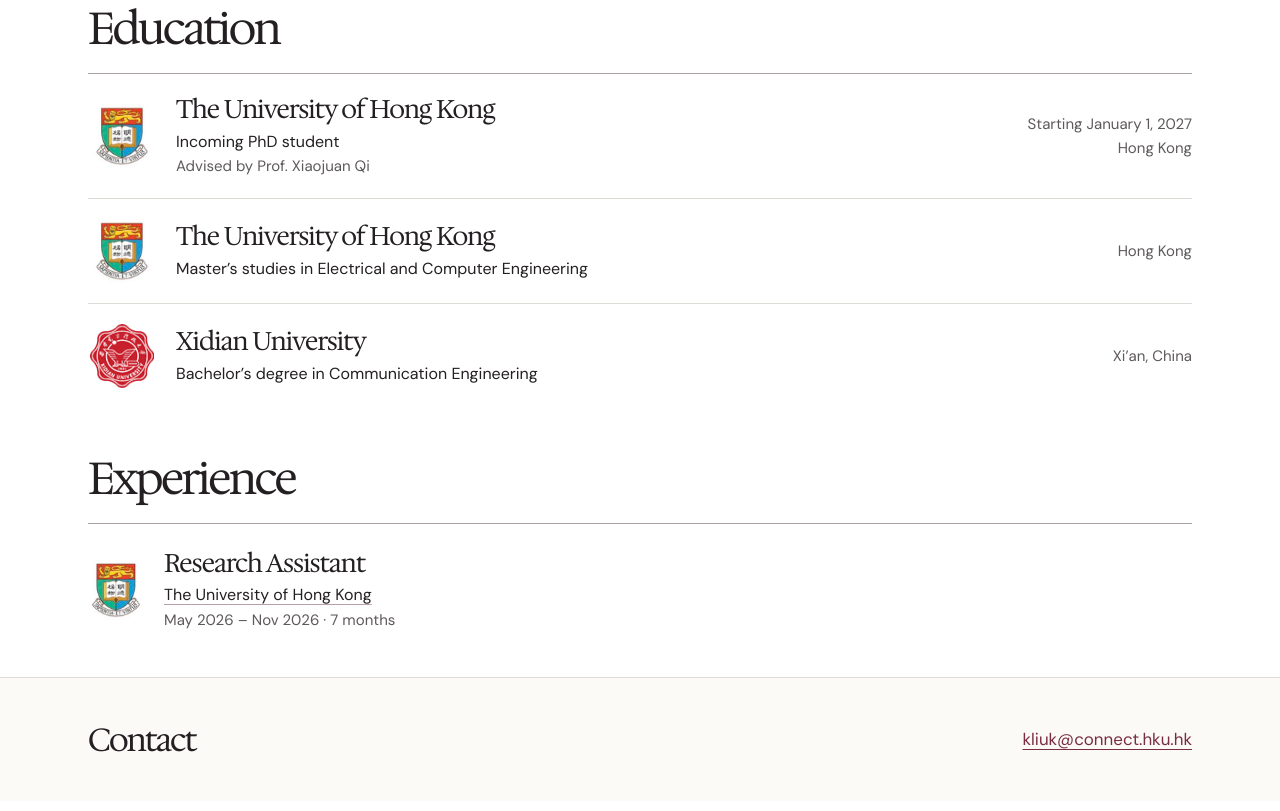
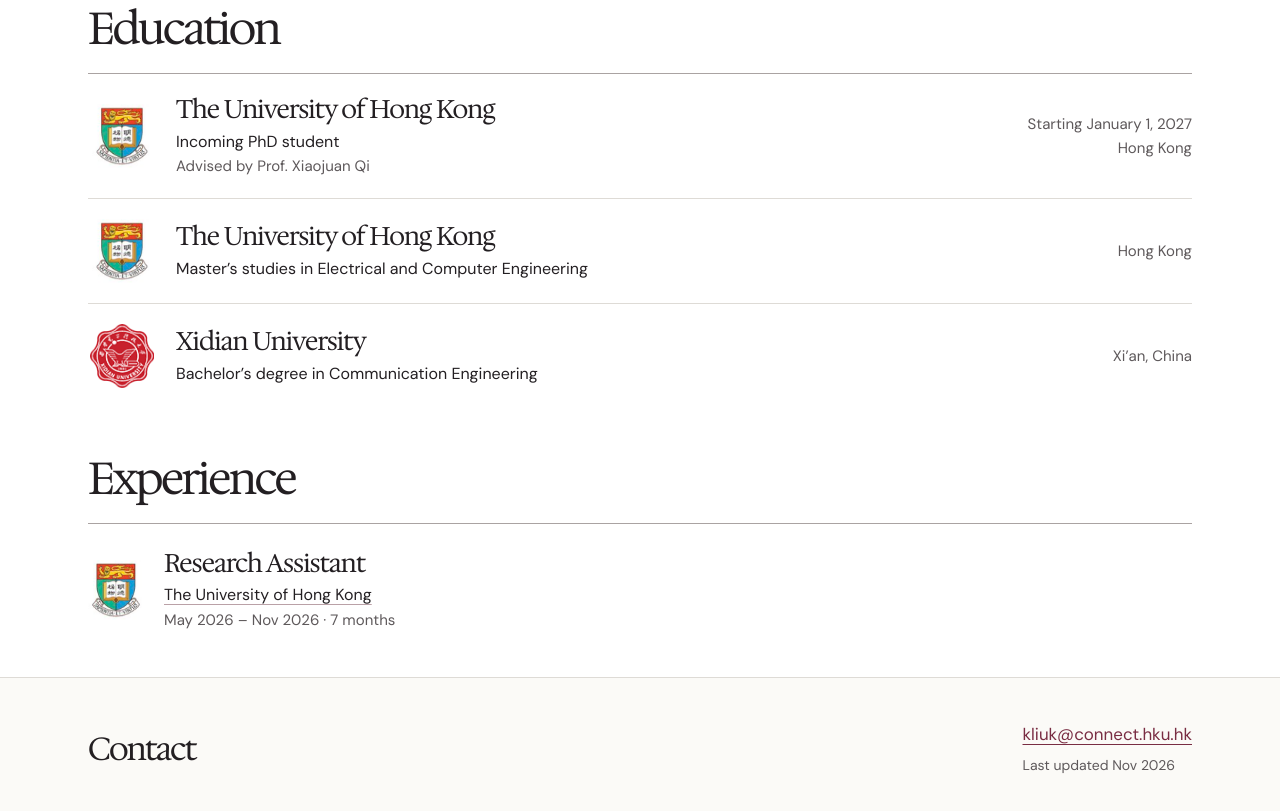
Before and after one commit to kaiknower/liuchenzhi, a plain HTML site: page index.html in a window 1280 px wide. Shown: the part 2429-3240 px from the top of the page. Drawn offline with Linux system fonts and the light colour scheme.

Commit message:
Show November 2026 update date beneath the contact email

```diff
--- a/index.html
+++ b/index.html
@@ -7,7 +7,7 @@
   <title>Chenzhi Liu | Robotics &amp; Embodied AI</title>
   <meta name="description" content="Chenzhi Liu studies robot learning, mobile manipulation, and visual navigation. He will begin his PhD at the University of Hong Kong on January 1, 2027.">
   <link rel="icon" href="assets/fox-transparent.png" type="image/png" sizes="56x56">
-  <link rel="stylesheet" href="style.css?v=e4fd411012">
+  <link rel="stylesheet" href="style.css?v=9b1dbd3a67">
 </head>
 <body id="top">
   <a class="skip" href="#about">Skip to content</a>
@@ -202,7 +202,10 @@
   <footer id="contact">
     <div class="wrap footer-inner">
       <h2>Contact</h2>
-      <a class="email" href="mailto:kliuk@connect.hku.hk">kliuk@connect.hku.hk</a>
+      <div>
+        <a class="email" href="mailto:kliuk@connect.hku.hk">kliuk@connect.hku.hk</a>
+        <p class="last-updated">Last updated <time datetime="2026-11">Nov 2026</time></p>
+      </div>
     </div>
   </footer>
   <script src="previews.js?v=ee3ad4b5ae"></script>
--- a/style.css
+++ b/style.css
@@ -233,6 +233,7 @@ h3 a:hover { color: var(--burgundy); }
 .experience-dates { color: var(--muted); font-size: .94rem; }
 footer { background: var(--paper); border-top: 1px solid var(--rule); }
 .footer-inner { align-items: center; padding-block: 2.7rem; }
+.last-updated { margin: .35rem 0 0; color: var(--muted); font-size: .875rem; }
 footer h2 { font-size: 2rem; }
 .email { color: var(--burgundy); font-size: 1.06rem; }
 @media (max-width: 850px) {
```
